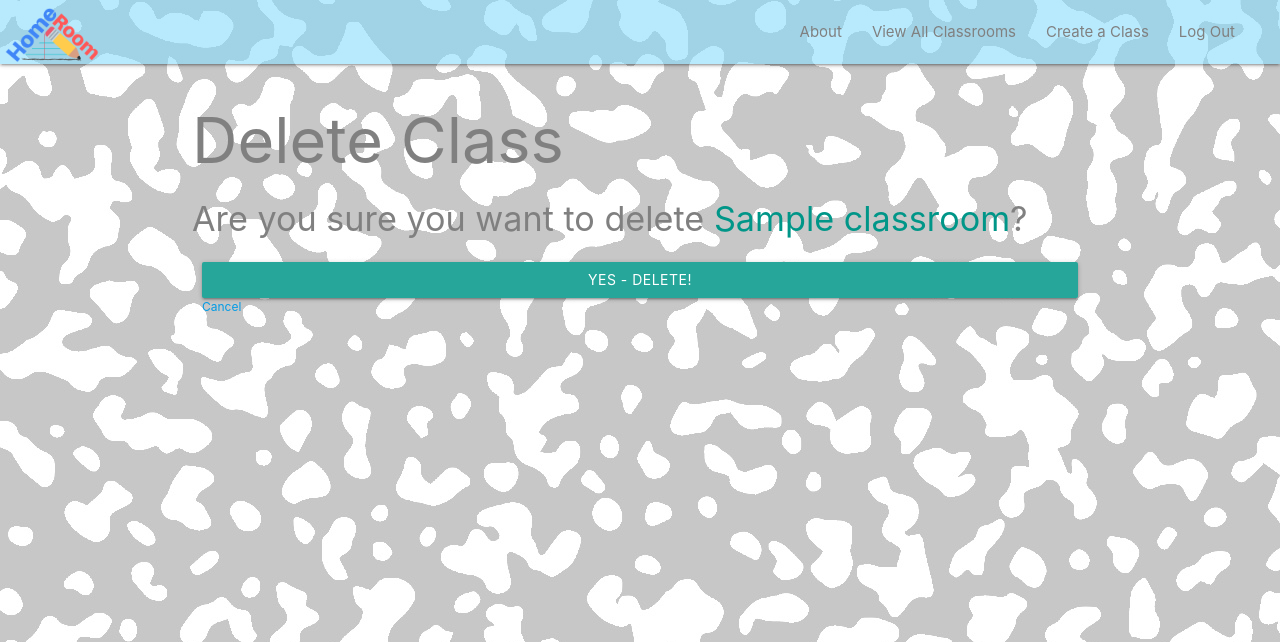
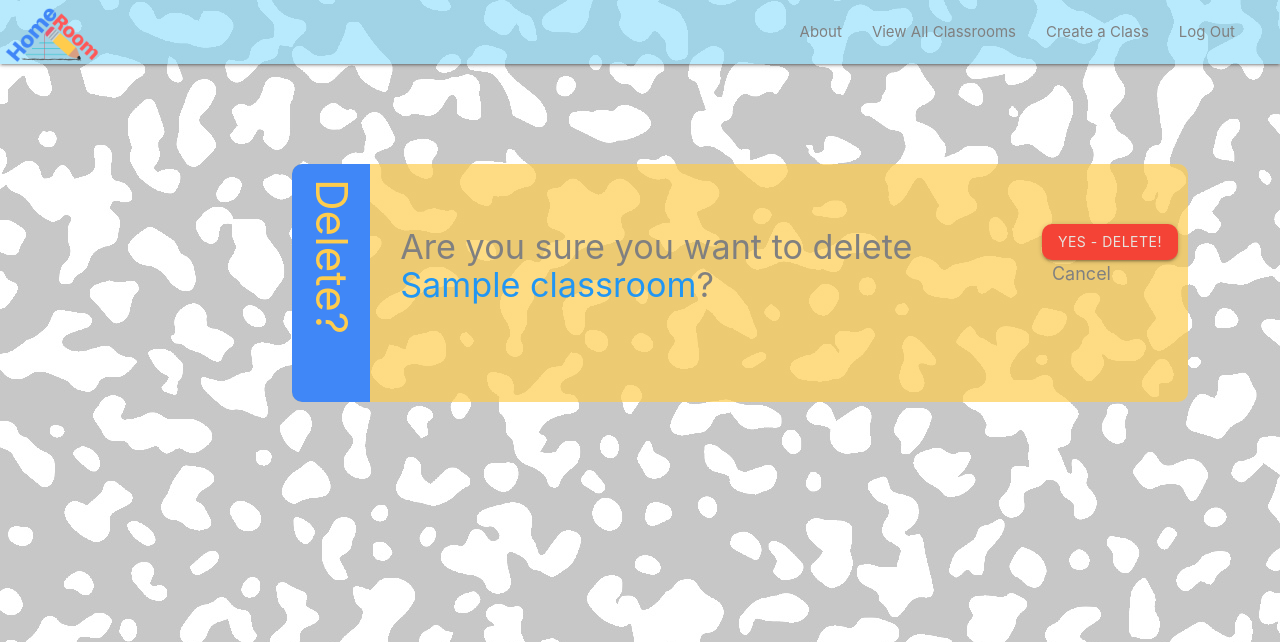
Before and after one commit to MarcialBot/HomeRoom, a Django app: page /classrooms/1/delete/ in a window 1280 px wide. Shown: the top 642 px of the page. Run offline with Django 3.2, Linux system fonts and the light colour scheme; a user stored in the database is signed in; tables that the repository leaves empty hold one stand-in row (values such as "Sample post").

Commit message:
Add css to delete class form

```diff
--- a/main_app/templates/main_app/classroom_confirm_delete.html
+++ b/main_app/templates/main_app/classroom_confirm_delete.html
@@ -6,14 +6,16 @@
     Delete should delete class from class list
     Cancel should link back to class-list.html  -->
 
-<h1>Delete Class</h1>
+<div id="deletecontain" class= "container" style="border-radius: 10px; background-color: #fecc4db0; margin: 100px">
+<h3 style="writing-mode: vertical-rl; background-color: #4087F7; border-radius: 10px 0 0px 10px; margin: 0; color:#FECC4D; padding: 1rem;" >Delete?</h3>
 
-<h4>Are you sure you want to delete <span class="teal-text">{{ object.subject }}</span>?</h4>
+<h4 style="color:#808080; padding:30px; margin-block: 1em 2em;">Are you sure you want to delete <span class="blue-text">{{ object.subject }}</span>?</h4>
 
 <form action="" method="POST">
     {% csrf_token %}
-    <input type="submit" value="Yes - Delete!" class="btn">
-    <a href="{% url 'classroom_detail' classroom.id %}">Cancel</a>
+    <input type="submit" value="Yes - Delete!" class="btn red" style="border-radius: 10px; color:rgb(230, 227, 222); margin:50px 0 0 0;">
+    <a href="{% url 'classroom_detail' classroom.id %}" style="font-size: 18px; margin:  0 10px 0 10px; color:#808080">Cancel</a>
 </form>
+</div>
 
 {% endblock %}
```
